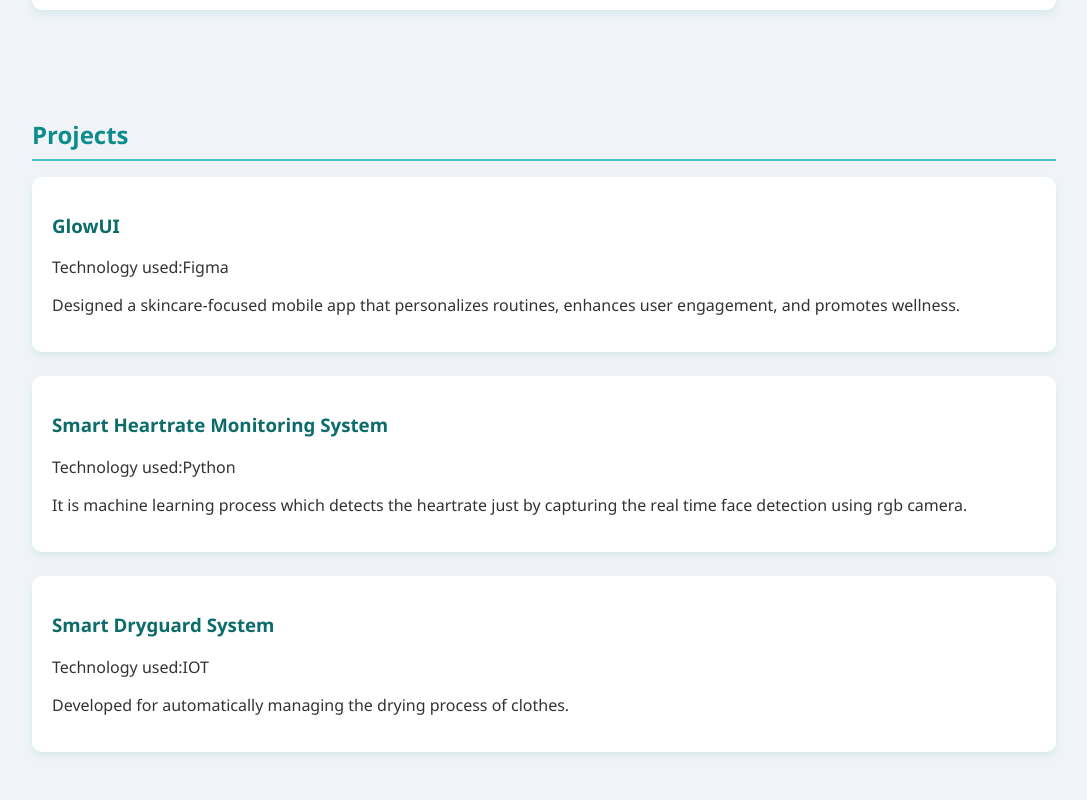
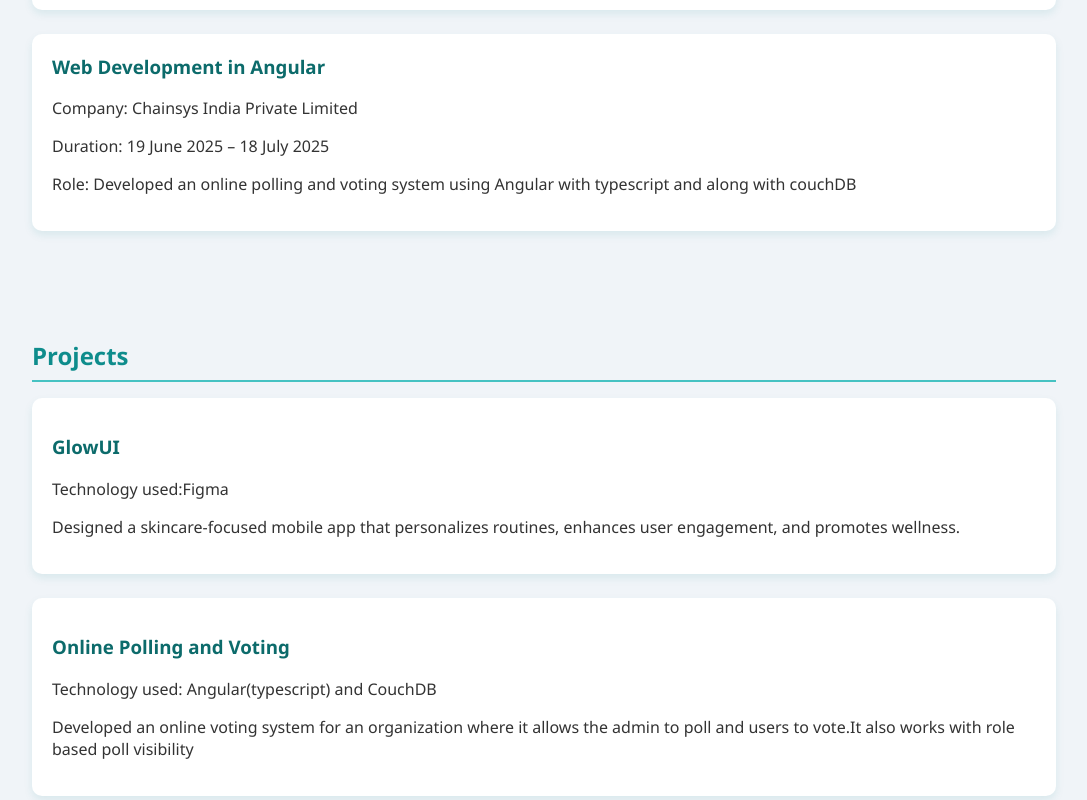
Before and after one commit to SakthiPavithraS/CV, a plain HTML site: page index.html in a window 1280 px wide. Shown: the part 4340-5140 px from the top of the page, without its empty margins (96-1183 px from the left). Drawn offline with Linux system fonts and the light colour scheme.

Commit message:
index.html

```diff
--- a/index.html
+++ b/index.html
@@ -327,6 +327,12 @@
     <p>Duration: 01 March 2024 – 31 March 2024</p>
     <p>Role: Built responsive web pages using HTML,CSS,JS and gaining hands-on experience with real-world projects and development tools.</p>
   </div>
+  <div class="internship-item">
+    <h3>Web Development in Angular</h3>
+    <p>Company: Chainsys India Private Limited</p>
+    <p>Duration: 19 June 2025 – 18 July 2025</p>
+    <p>Role: Developed an online polling and voting system using Angular with typescript and along with couchDB</p>
+  </div>
 </section>
 <section id="projects">
 <h2>Projects</h2>
@@ -334,6 +340,11 @@
 <p><h3>GlowUI</h3></p>
 <p>Technology used:Figma</p>
 <p>Designed a skincare-focused mobile app that personalizes routines, enhances user engagement, and promotes wellness.</p>
+</div>
+<div class="project-item">
+<p><h3>Online Polling and Voting</h3></p>
+<p>Technology used: Angular(typescript) and CouchDB</p>
+<p>Developed an online voting system for an organization where it allows the admin to poll and users to vote.It also works with role based poll visibility</p>
 </div>
 <div class="project-item">
 <p><h3>Smart Heartrate Monitoring System</h3></p>
```
